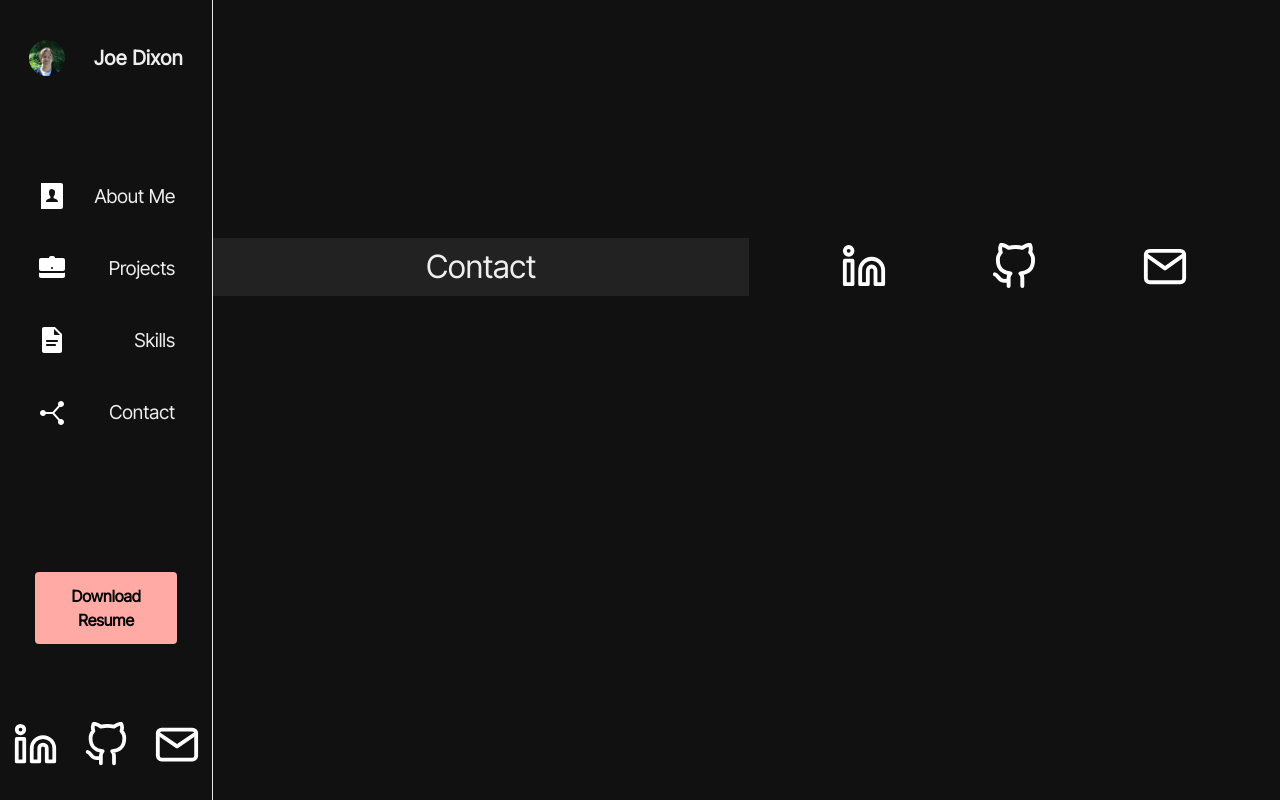
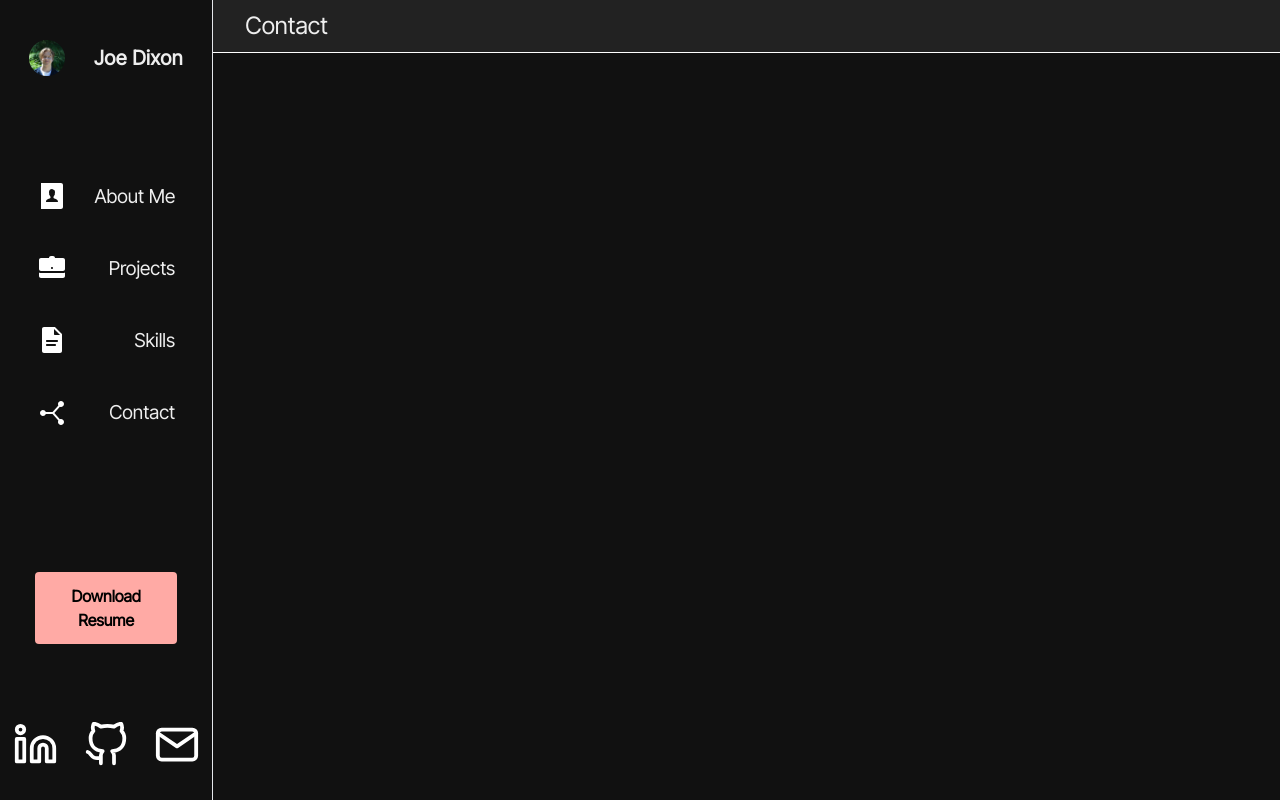
Before and after one commit to joerdixon/my-portfolio-2, a React (Create React App) app: page / in a window 1280 px wide. Both pictures are taken after a click on the element "Contact". Built offline with nearby package versions, Linux system fonts and the light colour scheme.

Commit message:
contact revamp started

```diff
--- a/src/components/Page/Pages/Contact.jsx
+++ b/src/components/Page/Pages/Contact.jsx
@@ -37,16 +37,8 @@ function Contact() {
     }
 
     return (
-        <div className='footer-container w-5/6 h-2/3 my-0 mx-auto flex flex-col md:flex-row justify-evenly items-center'>
-            <h2 className='sectionheading'>Contact</h2>
-            <ul className='footer-links w-full flex justify-evenly items-center h-2/3'>
-                {/* Linked In */}
-                <a className="transition-transform-colors hover:bg-li-blue hover:-translate-y-1 duration-500 rounded-full" href="https://www.linkedin.com/in/joerdixon/" target='_blank' name="Link to Joe's LinkedIn"><img className="contactlink" src={lisvg} alt="LinkedIn logo" /></a>
-                {/* GitHub */}
-                <a className="transition-transform-colors hover:bg-gh-grey hover:-translate-y-1 duration-500 rounded-full" href="https://github.com/joerdixon" target='_blank' name="Link to Joe's GitHub Profile"><img className="contactlink" src={ghsvg} alt="GitHub logo" /></a>
-                {/* Gmail */}
-                <a className="transition-transform-colors hover:bg-gm-red hover:-translate-y-1 duration-500 rounded-full" href="mailto:joseph35dixon@gmail.com" target='_blank' name="Link to create and send an email."><img className="contactlink" src={gmsvg} alt="Mail logo." /></a>
-            </ul>
+        <div className='w-5/6'>
+            <h2 className='sectionheading md:sectionheading-md'>Contact</h2>
         </div>
         // <div className="contact-container">
         //     <h1>Contact me!</h1>
```
